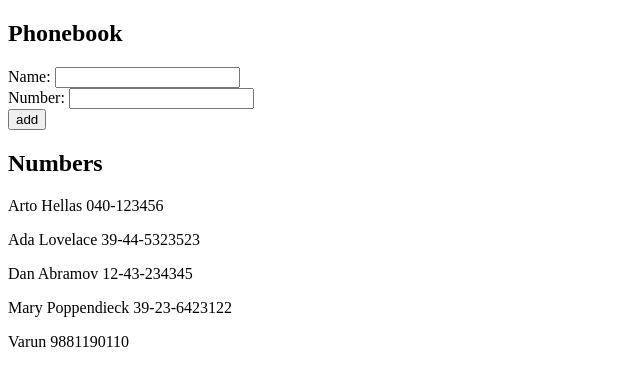
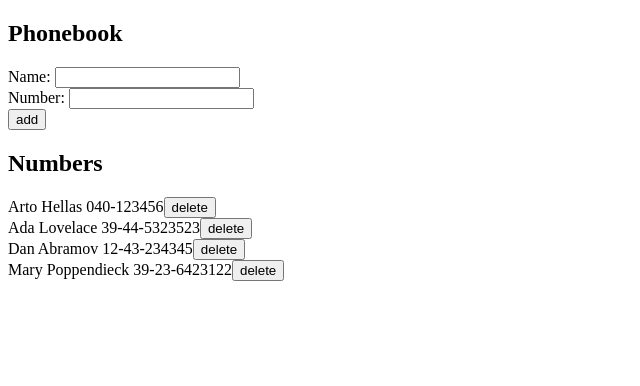
Before and after one commit to khalatevarun/fullstackdev, a React (Create React App) app in the folder part2_phonebook/: page / in a window 1280 px wide. Shown: the top 386 px of the page, without its empty margins (0-640 px from the left). Built offline with nearby package versions, Linux system fonts and the light colour scheme; data requests are answered from the project's data file.

Commit message:
Delete entries from server - step9

```diff
--- a/part2_phonebook/db.json
+++ b/part2_phonebook/db.json
@@ -1,5 +1,5 @@
 {
-  "persons": [
+  "persons":[
     {
       "name": "Arto Hellas",
       "number": "040-123456",
@@ -19,11 +19,6 @@
       "name": "Mary Poppendieck",
       "number": "39-23-6423122",
       "id": 4
-    },
-    {
-      "name": "Varun",
-      "number": "9881190110",
-      "id": 5
     }
   ]
 }
--- a/part2_phonebook/src/App.js
+++ b/part2_phonebook/src/App.js
@@ -3,7 +3,7 @@ import axios from 'axios'
 
 const App = () => {
   const [ persons, setPersons ] = useState([
-    { name: 'Arto Hellas', number: '9881190119' }
+    { name: '', number: '', id:0 }
   ])
   const [ newName, setNewName ] = useState('')
   const [ newNumber, setNewNumber ] = useState()
@@ -56,6 +56,20 @@ const App = () => {
   }
 }
 
+const deleteName = (event) => {
+  event.preventDefault()
+  const name = persons[event.target.value - 1].name
+  if (window.confirm("Delete "+name+" ?")) {
+    const id = event.target.value
+  axios.delete("http://localhost:3001/persons/"+id).then(response => {
+    console.log(response)
+
+
+  });
+
+  }
+}
+
   return (
     <div>
       <h2>Phonebook</h2>
@@ -82,9 +96,11 @@ const App = () => {
       </form>
       <h2>Numbers</h2>
         {persons.map((person, i) =>
-          <p key={i}>
+          <div key={i}>
             {person.name} {person.number}
-          </p>
+            <button value= {person.id} onClick={deleteName}>delete</button>
+          </div>
+
   )}
 
     </div>
```
